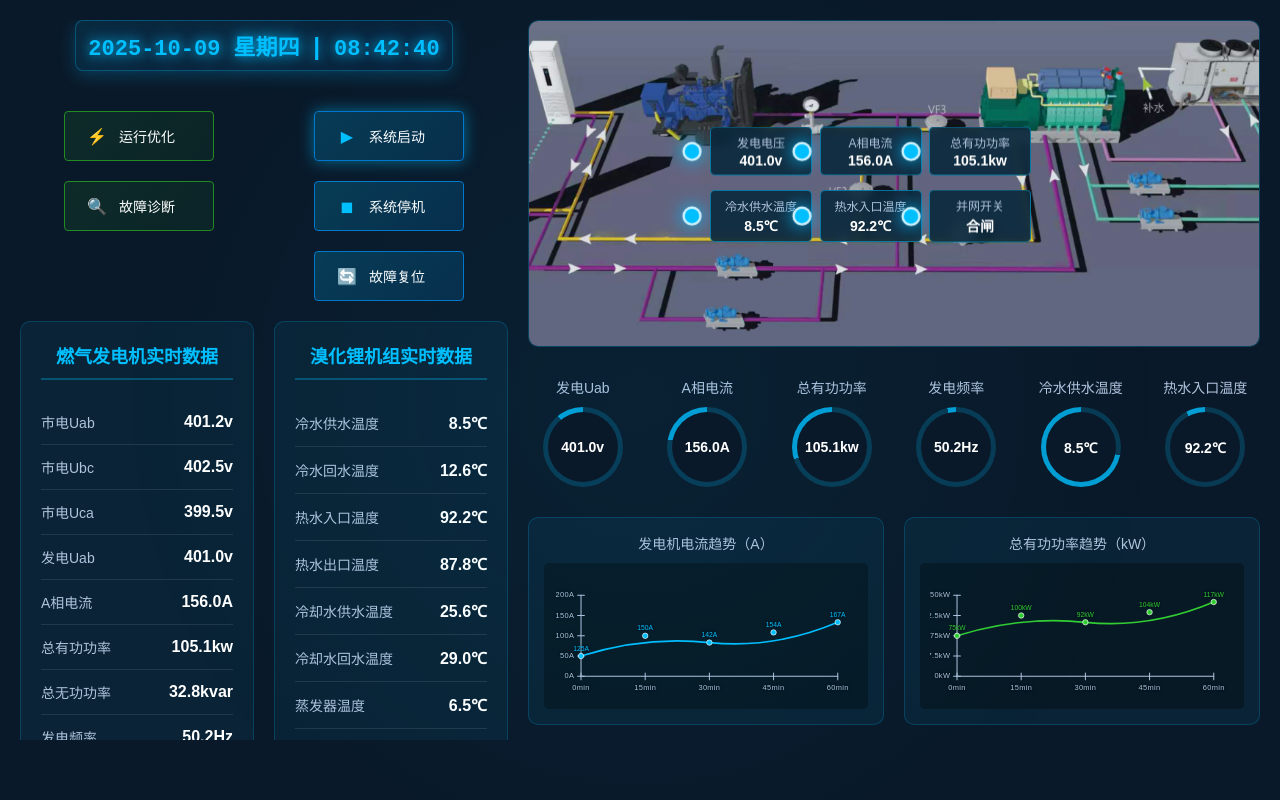
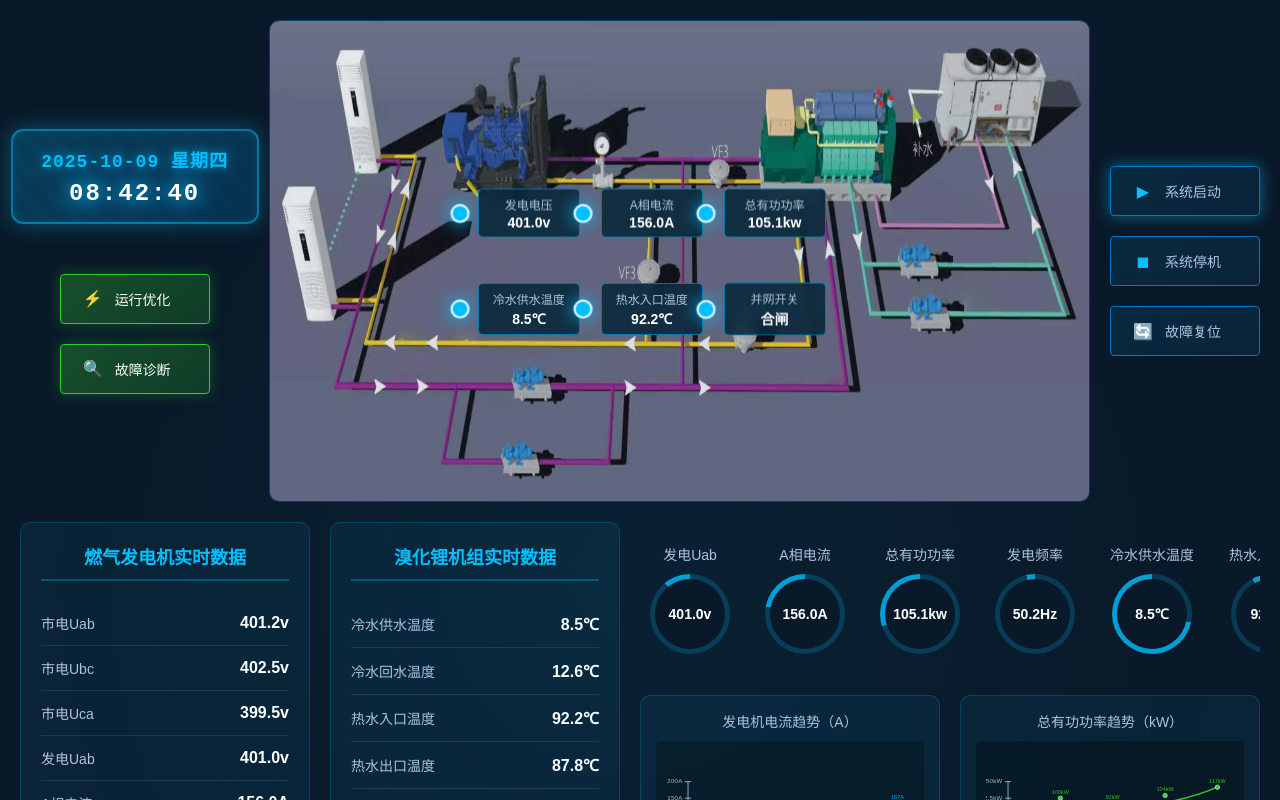
Before and after one commit to LittleExian/sim_digital, a Vue app: page / in a window 1280 px wide. Built offline with nearby package versions, Linux system fonts and the light colour scheme.

Commit message:
调整主页面布局

```diff
--- a/src/App.vue
+++ b/src/App.vue
@@ -17,6 +17,6 @@ export default {
 #app {
   width: 100%;
   height: 100vh;
-  overflow: hidden;
+  overflow-y: auto;
 }
 </style>
--- a/src/components/DataDashboard.vue
+++ b/src/components/DataDashboard.vue
@@ -1,43 +1,122 @@
 <template>
   <div class="dashboard-container">
-    <!-- 主内容区域 -->
-    <div class="main-content">
-      <!-- 左侧区域 2/5 -->
-      <div class="left-section">
-        <!-- 实时日期时间 -->
+    <!-- 顶部区域：图片和控制按钮 -->
+    <div class="top-section">
+      <!-- 左侧控制区 -->
+      <div class="left-controls">
+        <!-- 实时日期时间（两行显示） -->
         <div class="datetime-display">
-            <span>{{ currentDate }}</span>
-            <span class="time-separator">|</span>
-            <span>{{ currentTime }}</span>
+            <div class="date-line">{{ currentDate }}</div>
+            <div class="time-line">{{ currentTime }}</div>
         </div>
-        <!-- 按钮区域（绑定启动/停机事件） -->
-        <div class="button-container">
-          <div class="button-column">
-            <button class="dashboard-button secondary" @click="handleOptimizationClick">
+        <!-- 左侧按钮组 -->
+        <div class="left-buttons">
+            <button class="dashboard-button primary" @click="handleOptimizationClick">
               <span class="button-icon">⚡</span>
               <span>运行优化</span>
             </button>
-            <button class="dashboard-button secondary" @click="handleDiagnosisClick">
+            <button class="dashboard-button primary" @click="handleDiagnosisClick">
               <span class="button-icon">🔍</span>
               <span>故障诊断</span>
             </button>
+        </div>
+      </div>
+
+      <!-- 中央图片区域（占3/5） -->
+      <div class="central-image-container">
+        <div class="equipment-image-wrapper" v-if="currentSystemState === 'running'">
+          <!-- 底层图片 -->
+          <img src="/equipment.png" alt="三联供系统设备示意图" style="width: 100%; height: 100%; object-fit: fill;">
+
+          <!-- 顶层数据点层 -->
+          <div class="data-points-overlay">
+            <!-- 燃气发电机数据点 -->
+             <div class="data-point" style="left: 30%; top: 40%;" :class="{ 'alert': systemData.running.generator.UabValue < 380 || systemData.running.generator.UabValue > 420 }" @click.stop="toggleDataLabels">
+               <div class="data-point-circle"></div>
+               <div class="data-point-label" v-if="showDataLabels">
+                 <div class="data-point-title">发电电压</div>
+                 <div class="data-point-value">{{ systemData.running.generator.Uab }}</div>
+               </div>
+             </div>
+
+             <!-- 电流数据点 -->
+             <div class="data-point" style="left: 45%; top: 40%;" :class="{ 'alert': systemData.running.generator.currentAValue > 180 }" @click.stop="toggleDataLabels">
+               <div class="data-point-circle"></div>
+               <div class="data-point-label" v-if="showDataLabels">
+                 <div class="data-point-title">A相电流</div>
+                 <div class="data-point-value">{{ systemData.running.generator.currentA }}</div>
+               </div>
+             </div>
+
+             <!-- 功率数据点 -->
+             <div class="data-point" style="left: 60%; top: 40%;" :class="{ 'alert': systemData.running.generator.powerTotalValue < 30 }" @click.stop="toggleDataLabels">
+               <div class="data-point-circle"></div>
+               <div class="data-point-label" v-if="showDataLabels">
+                 <div class="data-point-title">总有功功率</div>
+                 <div class="data-point-value">{{ systemData.running.generator.powerTotal }}</div>
+               </div>
+             </div>
+
+             <!-- 冷水温度数据点 -->
+             <div class="data-point" style="left: 30%; top: 60%;" :class="{ 'alert': systemData.running.lithium.coldInTempValue > 12 }" @click.stop="toggleDataLabels">
+               <div class="data-point-circle"></div>
+               <div class="data-point-label" v-if="showDataLabels">
+                 <div class="data-point-title">冷水供水温度</div>
+                 <div class="data-point-value">{{ systemData.running.lithium.coldInTemp }}</div>
+               </div>
+             </div>
+
+             <!-- 热水温度数据点 -->
+             <div class="data-point" style="left: 45%; top: 60%;" :class="{ 'alert': systemData.running.lithium.hotInTempValue < 85 }" @click.stop="toggleDataLabels">
+               <div class="data-point-circle"></div>
+               <div class="data-point-label" v-if="showDataLabels">
+                 <div class="data-point-title">热水入口温度</div>
+                 <div class="data-point-value">{{ systemData.running.lithium.hotInTemp }}</div>
+               </div>
+             </div>
+
+             <!-- 并网开关状态数据点 -->
+             <div class="data-point" style="left: 60%; top: 60%;" :class="{ 'alert': systemData.running.generator.gridSwitch !== '合闸' }" @click.stop="toggleDataLabels">
+               <div class="data-point-circle"></div>
+               <div class="data-point-label" v-if="showDataLabels">
+                 <div class="data-point-title">并网开关</div>
+                 <div class="data-point-value" :class="systemData.running.generator.gridSwitch === '合闸' ? 'normal' : 'abnormal'">
+                   {{ systemData.running.generator.gridSwitch }}
+                 </div>
+               </div>
+             </div>
           </div>
-          <div class="button-column">
-            <button class="dashboard-button primary" :class="{ active: currentSystemState === 'running' }" @click="setSystemState('running')">
+        </div>
+
+        <div class="placeholder-image" v-else>
+          <span>系统停机中，启动后显示设备运行画面</span>
+        </div>
+      </div>
+
+      <!-- 右侧控制区 -->
+      <div class="right-controls">
+        <!-- 右侧按钮组 -->
+        <div class="right-buttons">
+            <button class="dashboard-button secondary" :class="{ active: currentSystemState === 'running' }" @click="setSystemState('running')">
               <span class="button-icon">▶</span>
               <span>系统启动</span>
             </button>
-            <button class="dashboard-button primary" :class="{ active: currentSystemState === 'shutdown' }" @click="setSystemState('shutdown')">
+            <button class="dashboard-button secondary" :class="{ active: currentSystemState === 'shutdown' }" @click="setSystemState('shutdown')">
               <span class="button-icon">◼</span>
               <span>系统停机</span>
             </button>
-            <button class="dashboard-button primary" @click="handleFaultReset">
+            <button class="dashboard-button secondary" @click="handleFaultReset">
               <span class="button-icon">🔄</span>
               <span>故障复位</span>
             </button>
-          </div>
         </div>
-        <!-- 数据列表区域（动态绑定启动/停机数据） -->
+      </div>
+    </div>
+
+    <!-- 底部区域 -->
+    <div class="bottom-section">
+      <!-- 左侧数据列表区域（占1/2） -->
+      <div class="bottom-left">
         <div class="data-lists-container">
           <!-- 燃气发电机数据（含市电+发电参数） -->
           <div class="data-list">
@@ -144,78 +223,10 @@
           </div>
         </div>
       </div>
-      <!-- 右侧区域 3/5 -->
-      <div class="right-section">
-        <!-- 设备示意图（添加数据点层） -->
-        <div class="image-container">
-          <div class="equipment-image-wrapper" v-if="currentSystemState === 'running'">
-            <!-- 底层图片 -->
-            <img src="/equipment.png" alt="三联供系统设备示意图" style="width: 100%; height: 100%; object-fit: cover;">
 
-            <!-- 顶层数据点层 -->
-            <div class="data-points-overlay">
-              <!-- 燃气发电机数据点 -->
-               <div class="data-point" style="left: 30%; top: 40%;" :class="{ 'alert': systemData.running.generator.UabValue < 380 || systemData.running.generator.UabValue > 420 }" @click.stop="toggleDataLabels">
-                 <div class="data-point-circle"></div>
-                 <div class="data-point-label" v-if="showDataLabels">
-                   <div class="data-point-title">发电电压</div>
-                   <div class="data-point-value">{{ systemData.running.generator.Uab }}</div>
-                 </div>
-               </div>
+      <!-- 右侧图表区域（占1/2） -->
+      <div class="bottom-right">
 
-               <!-- 电流数据点 -->
-               <div class="data-point" style="left: 45%; top: 40%;" :class="{ 'alert': systemData.running.generator.currentAValue > 180 }" @click.stop="toggleDataLabels">
-                 <div class="data-point-circle"></div>
-                 <div class="data-point-label" v-if="showDataLabels">
-                   <div class="data-point-title">A相电流</div>
-                   <div class="data-point-value">{{ systemData.running.generator.currentA }}</div>
-                 </div>
-               </div>
-
-               <!-- 功率数据点 -->
-               <div class="data-point" style="left: 60%; top: 40%;" :class="{ 'alert': systemData.running.generator.powerTotalValue < 30 }" @click.stop="toggleDataLabels">
-                 <div class="data-point-circle"></div>
-                 <div class="data-point-label" v-if="showDataLabels">
-                   <div class="data-point-title">总有功功率</div>
-                   <div class="data-point-value">{{ systemData.running.generator.powerTotal }}</div>
-                 </div>
-               </div>
-
-               <!-- 冷水温度数据点 -->
-               <div class="data-point" style="left: 30%; top: 60%;" :class="{ 'alert': systemData.running.lithium.coldInTempValue > 12 }" @click.stop="toggleDataLabels">
-                 <div class="data-point-circle"></div>
-                 <div class="data-point-label" v-if="showDataLabels">
-                   <div class="data-point-title">冷水供水温度</div>
-                   <div class="data-point-value">{{ systemData.running.lithium.coldInTemp }}</div>
-                 </div>
-               </div>
-
-               <!-- 热水温度数据点 -->
-               <div class="data-point" style="left: 45%; top: 60%;" :class="{ 'alert': systemData.running.lithium.hotInTempValue < 85 }" @click.stop="toggleDataLabels">
-                 <div class="data-point-circle"></div>
-                 <div class="data-point-label" v-if="showDataLabels">
-                   <div class="data-point-title">热水入口温度</div>
-                   <div class="data-point-value">{{ systemData.running.lithium.hotInTemp }}</div>
-                 </div>
-               </div>
-
-               <!-- 并网开关状态数据点 -->
-               <div class="data-point" style="left: 60%; top: 60%;" :class="{ 'alert': systemData.running.generator.gridSwitch !== '合闸' }" @click.stop="toggleDataLabels">
-                 <div class="data-point-circle"></div>
-                 <div class="data-point-label" v-if="showDataLabels">
-                   <div class="data-point-title">并网开关</div>
-                   <div class="data-point-value" :class="systemData.running.generator.gridSwitch === '合闸' ? 'normal' : 'abnormal'">
-                     {{ systemData.running.generator.gridSwitch }}
-                   </div>
-                 </div>
-               </div>
-            </div>
-          </div>
-
-          <div class="placeholder-image" v-else>
-            <span>系统停机中，启动后显示设备运行画面</span>
-          </div>
-        </div>
         <!-- 圆形图表区域（动态绑定启动/停机数据） -->
         <div class="gauge-charts-container">
           <!-- 发电机电压 -->
@@ -439,9 +450,10 @@
             </div>
           </div>
         </div>
+
+        </div>
       </div>
     </div>
-  </div>
 </template>
 <script>
 export default {
@@ -580,13 +592,22 @@ export default {
 /* 保留原样式，新增坐标轴相关样式 */
 .dashboard-container {
   width: 100%;
-  height: 100vh;
   background: #0a1929;
   color: #ffffff;
   font-family: 'Arial', sans-serif;
   padding: 20px;
   box-sizing: border-box;
   position: relative;
+  min-height: 100vh;
+  overflow-y: auto;
+}
+
+/* 确保页面可以滚动 */
+body {
+  margin: 0;
+  padding: 0;
+  overflow-y: auto;
+  background: #0a1929;
 }
 .datetime-display {
   display: block;
@@ -605,6 +626,7 @@ export default {
   margin-left: 0;
   width: fit-content;
   align-self: center;
+  margin-bottom: 20px;
 }
 @keyframes timePulse {
   from {
@@ -621,37 +643,77 @@ export default {
   color: #00bfff;
   font-size: 24px;
 }
-.main-content {
+
+/* 新布局样式 */
+.top-section {
   display: flex;
-  min-height: calc(100vh - 80px);
-  max-height: calc(100vh - 80px);
+  width: 100%;
   gap: 20px;
-  overflow-y: auto;
+  margin-bottom: 20px;
+  align-items: stretch;
 }
-.left-section {
-  width: 40%;
+
+.left-controls {
+  width: 28%;
+  display: flex;
+  flex-direction: column;
+  align-items: center;
+  justify-content: center;
+  gap: 20px;
+}
+
+.central-image-container {
+  width: 100%;
+  height: 60vh;
+  min-height: 400px;
+  background: rgba(10, 40, 60, 0.7);
+  border-radius: 10px;
+  border: 1px solid rgba(0, 191, 255, 0.2);
+  display: flex;
+  align-items: center;
+  padding-left: 0%;
+  overflow: hidden;
+  position: relative;
+}
+
+.right-controls {
+  width: 15%;
+  display: flex;
+  flex-direction: column;
+  align-items: center;
+  justify-content: center;
+  gap: 20px;
+}
+
+.left-buttons, .right-buttons {
   display: flex;
   flex-direction: column;
   gap: 20px;
   align-items: center;
 }
-.right-section {
-  width: 60%;
+
+.bottom-section {
+  display: flex;
+  width: 100%;
+  gap: 20px;
+  flex: 1;
+  overflow-y: auto;
+}
+
+.bottom-left {
+  width: 50%;
+  display: flex;
+  flex-direction: column;
+  gap: 20px;
+}
+
+.bottom-right {
+  width: 50%;
   display: flex;
   flex-direction: column;
   gap: 20px;
 }
 /* 按钮区域样式（新增激活态） */
-.button-container {
-  display: flex;
-  gap: 100px;
-  margin-top: 20px;
-}
-.button-column {
-  display: flex;
-  flex-direction: column;
-  gap: 20px;
-}
 .dashboard-button {
   display: flex;
   align-items: center;
@@ -693,20 +755,123 @@ export default {
   font-size: 16px;
 }
 .dashboard-button.primary {
-  background: linear-gradient(135deg, rgba(0, 191, 255, 0.2), rgba(0, 119, 204, 0.2));
-  border-color: #0077cc;
+  /* 运行优化和故障诊断按钮 - 更明显的样式 */
+  background: linear-gradient(135deg, rgba(50, 205, 50, 0.3), rgba(34, 139, 34, 0.3));
+  border-color: #32cd32;
+  color: #ffffff;
+  box-shadow: 0 0 15px rgba(50, 205, 50, 0.3);
 }
 .dashboard-button.primary:hover {
-  background: linear-gradient(135deg, rgba(0, 191, 255, 0.3), rgba(0, 119, 204, 0.3));
-  border-color: #00bfff;
+  background: linear-gradient(135deg, rgba(50, 205, 50, 0.5), rgba(34, 139, 34, 0.5));
+  border-color: #00ff00;
+  box-shadow: 0 0 20px rgba(50, 205, 50, 0.5);
+  transform: translateY(-2px);
+}
+.dashboard-button.primary:active {
+  transform: translateY(0) scale(0.98);
+}
+
+/* 炫酷的实时时间两行显示样式 */
+.datetime-display {
+  display: flex;
+  flex-direction: column;
+  align-items: center;
+  justify-content: center;
+  gap: 8px;
+  padding: 15px 12px;
+  background: linear-gradient(135deg, rgba(0, 191, 255, 0.2) 0%, rgba(0, 119, 204, 0.2) 100%);
+  border: 2px solid rgba(0, 191, 255, 0.5);
+  border-radius: 12px;
+  box-shadow: 0 0 20px rgba(0, 191, 255, 0.3), inset 0 0 10px rgba(0, 191, 255, 0.1);
+  backdrop-filter: blur(5px);
+  margin-bottom: 30px;
+  width: 100%;
+  max-width: 220px;
+  position: relative;
+  overflow: hidden;
+  animation: timePulse 3s ease-in-out infinite alternate;
+}
+
+/* 炫酷背景效果 */
+.datetime-display::before {
+  content: '';
+  position: absolute;
+  top: -50%;
+  left: -50%;
+  width: 200%;
+  height: 200%;
+  background: repeating-linear-gradient(
+    45deg,
+    rgba(0, 191, 255, 0.05),
+    rgba(0, 191, 255, 0.05) 10px,
+    rgba(0, 191, 255, 0.03) 10px,
+    rgba(0, 191, 255, 0.03) 20px
+  );
+  animation: gridMove 8s linear infinite;
+  pointer-events: none;
+}
+
+@keyframes gridMove {
+  0% { transform: translate(0, 0); }
+  100% { transform: translate(20px, 20px); }
+}
+
+@keyframes timePulse {
+  from {
+    box-shadow: 0 0 20px rgba(0, 191, 255, 0.3), inset 0 0 10px rgba(0, 191, 255, 0.1);
+  }
+  to {
+    box-shadow: 0 0 30px rgba(0, 191, 255, 0.5), inset 0 0 15px rgba(0, 191, 255, 0.2);
+  }
+}
+
+.date-line {
+  font-size: 18px;
+  color: #00bfff;
+  font-weight: 600;
+  font-family: 'Courier New', monospace;
+  letter-spacing: 1px;
+  text-shadow: 0 0 8px rgba(0, 191, 255, 0.7);
+  animation: textGlow 2s ease-in-out infinite alternate;
+  position: relative;
+  z-index: 1;
+}
+
+.time-line {
+  font-size: 24px;
+  color: #ffffff;
+  font-weight: bold;
+  letter-spacing: 2px;
+  font-family: 'Courier New', monospace;
+  text-shadow: 0 0 12px rgba(0, 191, 255, 0.9), 0 0 24px rgba(0, 191, 255, 0.5);
+  animation: timeGlow 1.5s ease-in-out infinite alternate;
+  position: relative;
+  z-index: 1;
+}
+
+@keyframes textGlow {
+  from { text-shadow: 0 0 8px rgba(0, 191, 255, 0.7); }
+  to { text-shadow: 0 0 15px rgba(0, 191, 255, 0.9); }
+}
+
+@keyframes timeGlow {
+  from {
+    text-shadow: 0 0 12px rgba(0, 191, 255, 0.9), 0 0 24px rgba(0, 191, 255, 0.5);
+  }
+  to {
+    text-shadow: 0 0 18px rgba(0, 191, 255, 1), 0 0 36px rgba(0, 191, 255, 0.8), 0 0 48px rgba(0, 191, 255, 0.6);
+  }
 }
 .dashboard-button.secondary {
-  background: linear-gradient(135deg, rgba(50, 205, 50, 0.1), rgba(34, 139, 34, 0.1));
-  border-color: #228b22;
+  /* 系统启动、停机、故障复位按钮 - 相对不明显的样式 */
+  background: linear-gradient(135deg, rgba(0, 191, 255, 0.1), rgba(0, 119, 204, 0.1));
+  border-color: #0077cc;
+  color: #b0c4de;
 }
 .dashboard-button.secondary:hover {
-  background: linear-gradient(135deg, rgba(50, 205, 50, 0.2), rgba(34, 139, 34, 0.2));
-  border-color: #32cd32;
+  background: linear-gradient(135deg, rgba(0, 191, 255, 0.2), rgba(0, 119, 204, 0.2));
+  border-color: #00bfff;
+  color: #ffffff;
 }
 /* 数据列表样式（新增状态色） */
 .data-lists-container {
@@ -777,6 +942,8 @@ export default {
   width: 100%;
   height: 100%;
   position: relative;
+  display: flex;
+  align-items: center;
 }
 
 /* 数据点覆盖层 */
@@ -787,6 +954,7 @@ export default {
   right: 0;
   bottom: 0;
   pointer-events: none;
+  transform: translateX(0%);
 }
 
 /* 数据点样式 */
@@ -1044,16 +1212,29 @@ export default {
   .trend-plot text {
     font-size: 9px;
   }
+  .bottom-section {
+    flex-direction: column;
+  }
+  .bottom-left, .bottom-right {
+    width: 100%;
+  }
 }
 @media (max-width: 768px) {
-  .main-content {
+  .top-section {
     flex-direction: column;
   }
-  .left-section, .right-section {
+  .left-controls, .central-image-container, .right-controls {
     width: 100%;
   }
-  .button-container {
-    gap: 50px;
+  .central-image-container {
+    height: 40%;
+    min-height: 250px;
+  }
+  .bottom-section {
+    flex-direction: column;
+  }
+  .bottom-left, .bottom-right {
+    width: 100%;
   }
   .gauge-charts-container {
     grid-template-columns: repeat(2, 1fr);
```
